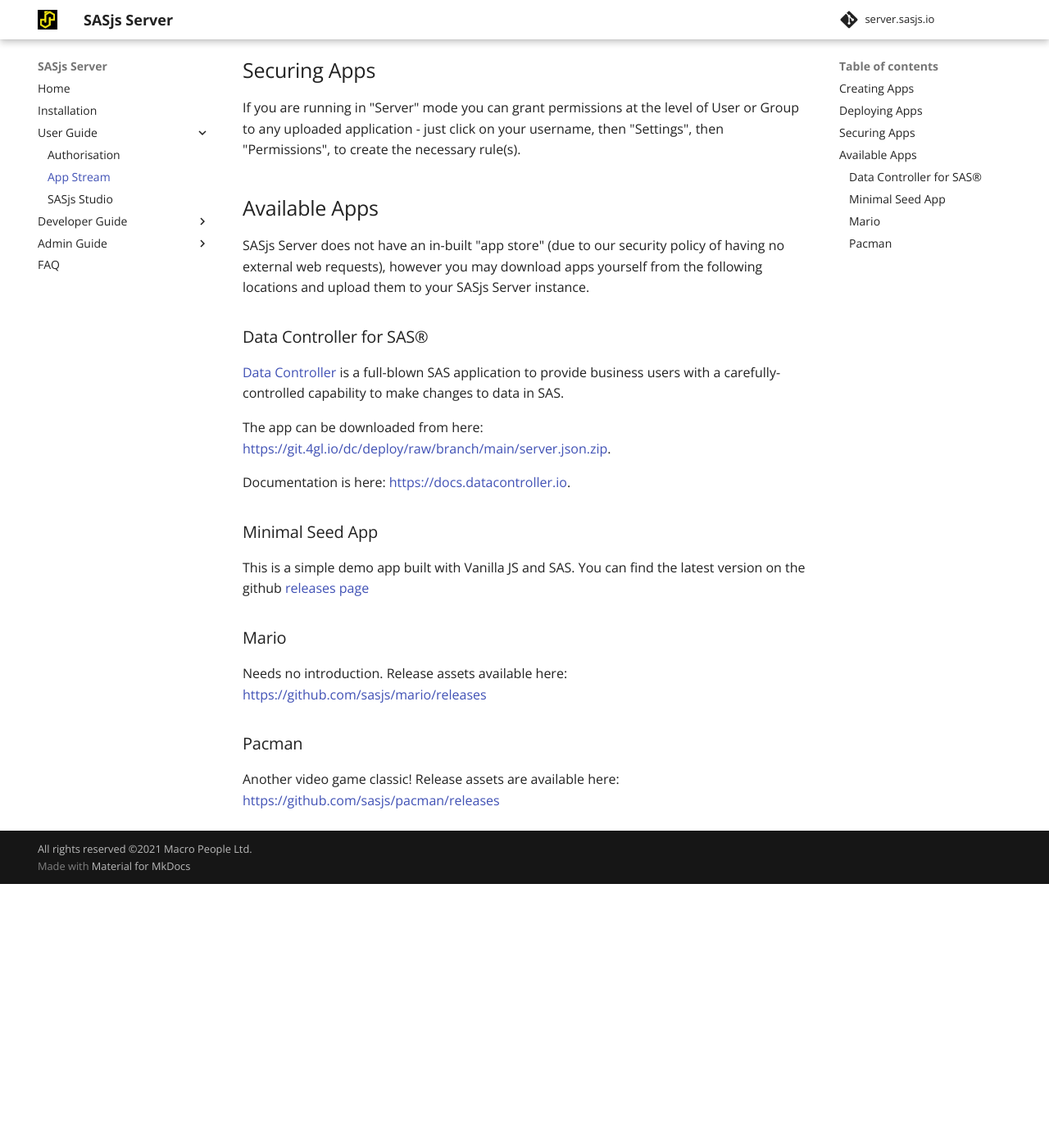
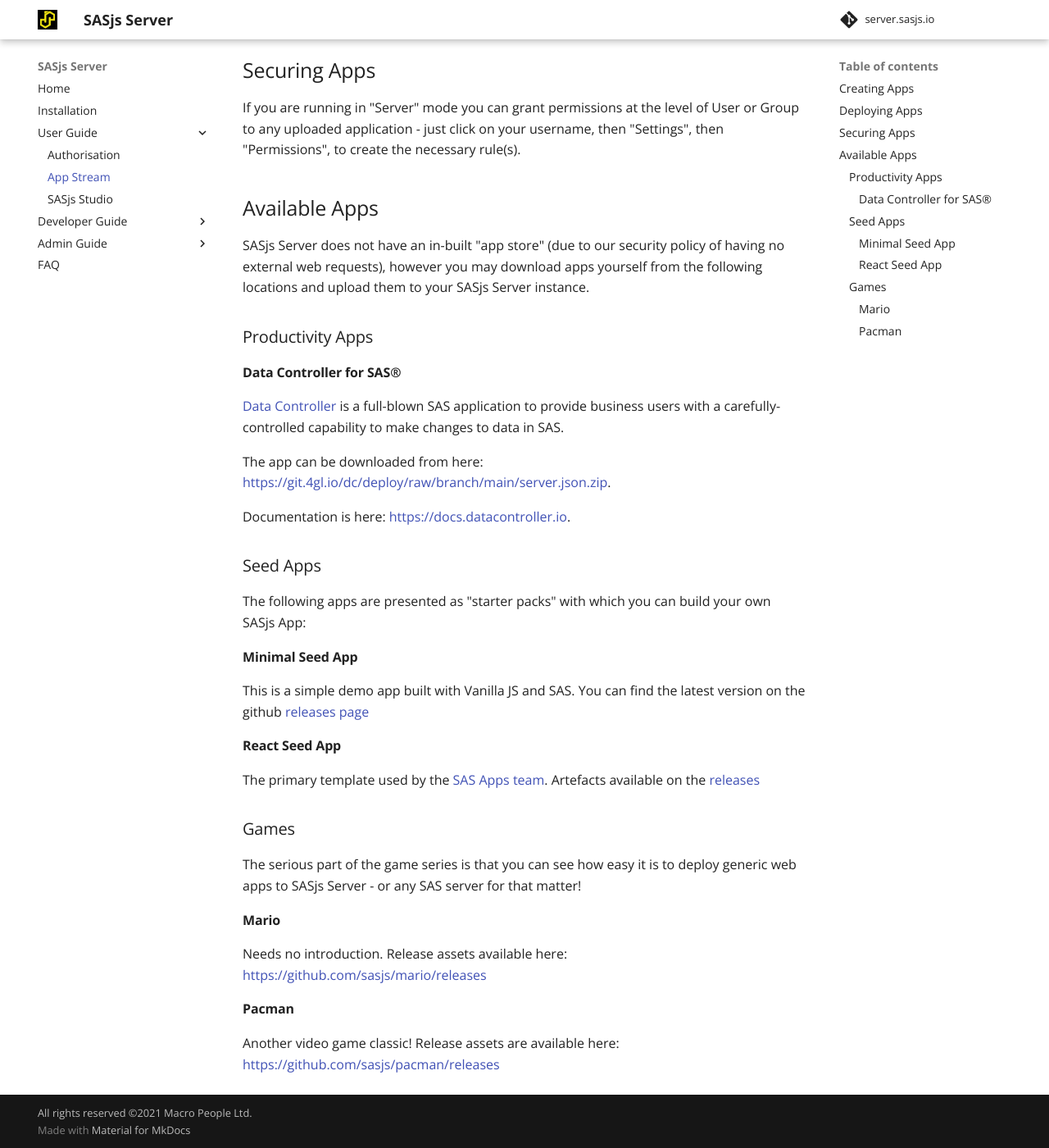
Before and after one commit to sasjs/server.sasjs.io, an MkDocs documentation site: the page built from docs/apps.md, in a window 1280 px wide and 1400 px high, scrolled down 1132 px. Shown: the whole window at 82% size. Built offline with MkDocs 1.6.1 and Material for MkDocs 9.7.7, drawn with Linux system fonts in a browser that asks for light colours; comment, search, counter and statistics services are not loaded; before the commit the page ends 2210 px from its top, so only the background shows below that.

Commit message:
chore: automated commit

```diff
--- a/docs/apps.md
+++ b/docs/apps.md
@@ -34,7 +34,8 @@
 
 SASjs Server does not have an in-built "app store" (due to our security policy of having no external web requests), however you may download apps yourself from the following locations and upload them to your SASjs Server instance.
 
-### Data Controller for SAS®
+### Productivity Apps
+#### Data Controller for SAS®
 
 [Data Controller](https://datacontroller.io) is a full-blown SAS application to provide business users with a carefully-controlled capability to make changes to data in SAS.
 
@@ -42,14 +43,26 @@
 
 Documentation is here: [https://docs.datacontroller.io](https://docs.datacontroller.io).
 
-### Minimal Seed App
+### Seed Apps
+
+The following apps are presented as "starter packs" with which you can build your own SASjs App:
+
+#### Minimal Seed App
 
 This is a simple demo app built with Vanilla JS and SAS.  You can find the latest version on the github [releases page](https://github.com/sasjs/minimal-seed-app/releases)
 
-### Mario
+#### React Seed App
+
+The primary template used by the [SAS Apps team](https://sasapps.io).  Artefacts available on the [releases]()
+
+### Games
+
+The serious part of the game series is that you can see how easy it is to deploy generic web apps to SASjs Server - or any SAS server for that matter!
+
+#### Mario
 
 Needs no introduction. Release assets available here: [https://github.com/sasjs/mario/releases](https://github.com/sasjs/mario/releases)
 
-### Pacman
+#### Pacman
 
 Another video game classic! Release assets are available here: [https://github.com/sasjs/pacman/releases](https://github.com/sasjs/pacman/releases)
```
